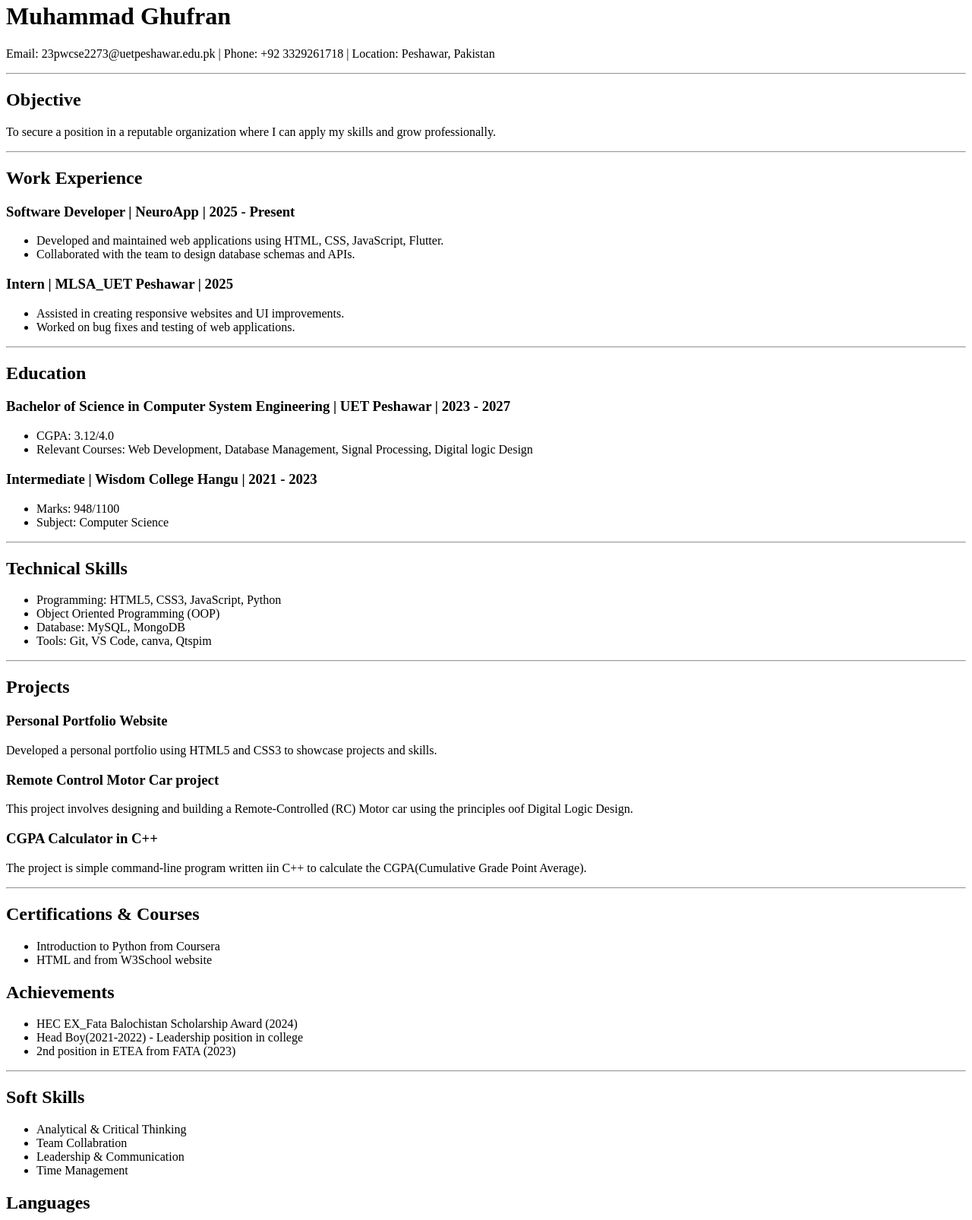
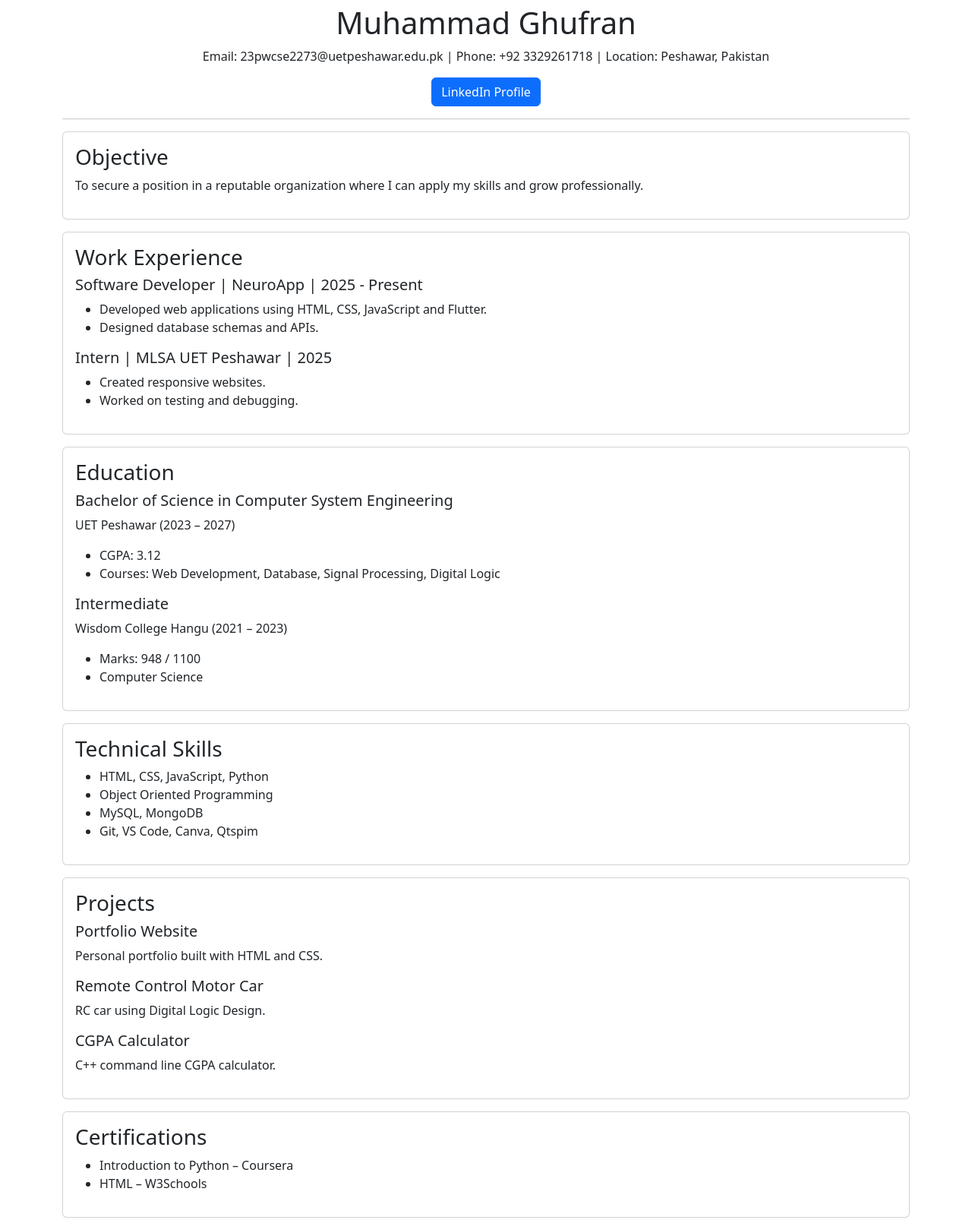
Before and after one commit to ghufran1718/resume, a plain HTML site: page index.html in a window 1280 px wide. Shown: the part 18-1624 px from the top of the page at 76% size. Drawn offline with nearby package versions, Linux system fonts and the light colour scheme.

Commit message:
Update index.html

```diff
--- a/index.html
+++ b/index.html
@@ -3,113 +3,291 @@
 
 <head>
     <meta charset="UTF-8">
-    <meta name="viewport" content="width=device-width, initial-scale=1.0">
-    <title>My CV</title>
+    <meta name="viewport" content="width=device-width, initial-scale=1">
+
+    <title>Muhammad Ghufran - CV</title>
+
+    <!-- Bootstrap CSS -->
+    <link href="https://cdn.jsdelivr.net/npm/bootstrap@5.3.2/dist/css/bootstrap.min.css" rel="stylesheet">
+
+    <!-- External CSS -->
+    <link rel="stylesheet" href="style.css">
+
 </head>
 
 <body>
 
+    <div class="container mt-4 mb-4">
+
+        <!-- Header -->
+        <div class="text-center header-section">
             <h1>Muhammad Ghufran</h1>
-    <p>Email: 23pwcse2273@uetpeshawar.edu.pk | Phone: +92 3329261718 | Location: Peshawar, Pakistan</p>
+
+            <p>
+                Email: 23pwcse2273@uetpeshawar.edu.pk |
+                Phone: +92 3329261718 |
+                Location: Peshawar, Pakistan
+            </p>
+
+            <a href="https://www.linkedin.com/in/muhammad-ghufran-21073430a" target="_blank" class="btn btn-primary">
+                LinkedIn Profile
+            </a>
+
+        </div>
+
         <hr>
 
-    <h2> Objective</h2>
-    <p>To secure a position in a reputable organization where I can apply my skills and grow professionally.</p>
-    <hr>
+        <!-- Objective -->
+        <div class="card mb-3">
+            <div class="card-body">
 
-    <h2>Work Experience</h2>
-    <h3>Software Developer | NeuroApp | 2025 - Present</h3>
+                <h3>Objective</h3>
+
+                <p>
+                    To secure a position in a reputable organization where I can apply my
+                    skills and grow professionally.
+                </p>
+
+            </div>
+        </div>
+
+
+        <!-- Work Experience -->
+
+        <div class="card mb-3">
+
+            <div class="card-body">
+
+                <h3>Work Experience</h3>
+
+                <h5>Software Developer | NeuroApp | 2025 - Present</h5>
+
                 <ul>
-        <li>Developed and maintained web applications using HTML, CSS, JavaScript, Flutter.</li>
-        <li>Collaborated with the team to design database schemas and APIs.</li>
+                    <li>Developed web applications using HTML, CSS, JavaScript and Flutter.</li>
+                    <li>Designed database schemas and APIs.</li>
                 </ul>
 
-    <h3>Intern | MLSA_UET Peshawar | 2025</h3>
+
+                <h5>Intern | MLSA UET Peshawar | 2025</h5>
+
                 <ul>
-        <li>Assisted in creating responsive websites and UI improvements.</li>
-        <li>Worked on bug fixes and testing of web applications.</li>
+                    <li>Created responsive websites.</li>
+                    <li>Worked on testing and debugging.</li>
                 </ul>
-    <hr>
 
-    <h2>Education</h2>
-    <h3>Bachelor of Science in Computer System Engineering | UET Peshawar | 2023 - 2027</h3>
+            </div>
+        </div>
+
+
+        <!-- Education -->
+
+        <div class="card mb-3">
+
+            <div class="card-body">
+
+                <h3>Education</h3>
+
+                <h5>Bachelor of Science in Computer System Engineering</h5>
+
+                <p>UET Peshawar (2023 – 2027)</p>
+
                 <ul>
-        <li>CGPA: 3.12/4.0</li>
-        <li>Relevant Courses: Web Development, Database Management, Signal Processing, Digital logic Design</li>
-    </ul>
-     <h3>Intermediate | Wisdom College Hangu | 2021 - 2023</h3>
-    <ul>
-        <li>Marks: 948/1100</li>
-        <li>Subject: Computer Science</li>
-    </ul>
-    <hr>
 
-    <h2>Technical Skills</h2>
-    <ul>
-        <li>Programming: HTML5, CSS3, JavaScript, Python</li>
-        <li>Object Oriented Programming (OOP)</li>
-        <li>Database: MySQL, MongoDB</li>
-        <li>Tools: Git, VS Code, canva, Qtspim</li>
-    </ul>
-    <hr>
+                    <li>CGPA: 3.12</li>
 
-    <h2>Projects</h2>
-    <h3>Personal Portfolio Website</h3>
-    <p>Developed a personal portfolio using HTML5 and CSS3 to showcase projects and skills.</p>
-
-    <h3>Remote Control Motor Car project</h3>
-    <p>This project involves designing and building a Remote-Controlled (RC) Motor car using the principles oof Digital
-        Logic Design.</p>
-
-    <h3>CGPA Calculator in C++</h3>
-    <p>The project is simple command-line program written iin C++ to calculate the CGPA(Cumulative Grade Point Average).
-    </p>
-    <hr>
-
-    <section>
-        <h2>Certifications & Courses</h2>
-        <ul>
-            <li>Introduction to Python from Coursera</li>
-            <li>HTML and from W3School website</li>
+                    <li>Courses:
+                        Web Development,
+                        Database,
+                        Signal Processing,
+                        Digital Logic
+                    </li>
 
                 </ul>
-    </section>
 
-    <h2>Achievements</h2>
+
+                <h5>Intermediate</h5>
+
+                <p>Wisdom College Hangu (2021 – 2023)</p>
+
                 <ul>
-        <li>HEC EX_Fata Balochistan Scholarship Award (2024)</li>
-        <li>Head Boy(2021-2022) - Leadership position in college</li>
-        <li>2nd position in ETEA from FATA (2023)</li>
+
+                    <li>Marks: 948 / 1100</li>
+
+                    <li>Computer Science</li>
+
                 </ul>
-    <hr>
 
-    <section>
-        <h2>Soft Skills</h2>
+            </div>
+
+        </div>
+
+
+        <!-- Skills -->
+
+        <div class="card mb-3">
+
+            <div class="card-body">
+
+                <h3>Technical Skills</h3>
+
                 <ul>
-            <li>Analytical & Critical Thinking</li>
-            <li>Team Collabration</li>
-            <li>Leadership & Communication</li>
+
+                    <li>HTML, CSS, JavaScript, Python</li>
+
+                    <li>Object Oriented Programming</li>
+
+                    <li>MySQL, MongoDB</li>
+
+                    <li>Git, VS Code, Canva, Qtspim</li>
+
+                </ul>
+
+            </div>
+
+        </div>
+
+
+
+        <!-- Projects -->
+
+        <div class="card mb-3">
+
+            <div class="card-body">
+
+                <h3>Projects</h3>
+
+                <h5>Portfolio Website</h5>
+
+                <p>
+                    Personal portfolio built with HTML and CSS.
+                </p>
+
+
+                <h5>Remote Control Motor Car</h5>
+
+                <p>
+                    RC car using Digital Logic Design.
+                </p>
+
+
+                <h5>CGPA Calculator</h5>
+
+                <p>
+                    C++ command line CGPA calculator.
+                </p>
+
+
+            </div>
+
+        </div>
+
+
+        <!-- Certifications -->
+
+        <div class="card mb-3">
+
+            <div class="card-body">
+
+                <h3>Certifications</h3>
+
+                <ul>
+
+                    <li>Introduction to Python – Coursera</li>
+
+                    <li>HTML – W3Schools</li>
+
+                </ul>
+
+            </div>
+
+        </div>
+
+
+
+        <!-- Achievements -->
+
+        <div class="card mb-3">
+
+            <div class="card-body">
+
+                <h3>Achievements</h3>
+
+                <ul>
+
+                    <li>HEC EX-FATA Balochistan Scholarship (2024)</li>
+
+                    <li>Head Boy (2021-2022) - Leadership position in college</li>
+
+                    <li>2nd Position in ETEA from FATA (2023)</li>
+
+                </ul>
+
+            </div>
+
+        </div>
+
+
+
+        <!-- Soft Skills -->
+
+        <div class="card mb-3">
+
+            <div class="card-body">
+
+                <h3>Soft Skills</h3>
+
+                <ul>
+
+                    <li>Critical Thinking</li>
+
+                    <li>Team Work</li>
+
+                    <li>Leadership</li>
+
                     <li>Time Management</li>
 
                 </ul>
-    </section>
 
-    <section>
-        <h2>Languages</h2>
+            </div>
+
+        </div>
+
+
+        <!-- Languages -->
+
+        <div class="card mb-3">
+
+            <div class="card-body">
+
+                <h3>Languages</h3>
+
                 <ul>
+
                     <li>English</li>
+
                     <li>Urdu</li>
+
                     <li>Pashto</li>
+
                 </ul>
-    </section>
 
-    <footer></footer>
-    <p>LinkedIn: <a href="www.linkedin.com/in/muhammad-ghufran-21073430a"
-            target="_blank">linkedin.com/in/Muhammad_Ghufran</a>
-    </p>
+            </div>
+
+        </div>
+
+
+
+        <!-- Footer -->
+
+        <footer class="text-center mt-4">
+
+            <p>© 2026 Muhammad Ghufran</p>
+
         </footer>
+
+
+    </div>
 
 </body>
 
-
 </html>
```
Lines whose indentation alone changed are shown as unchanged.
